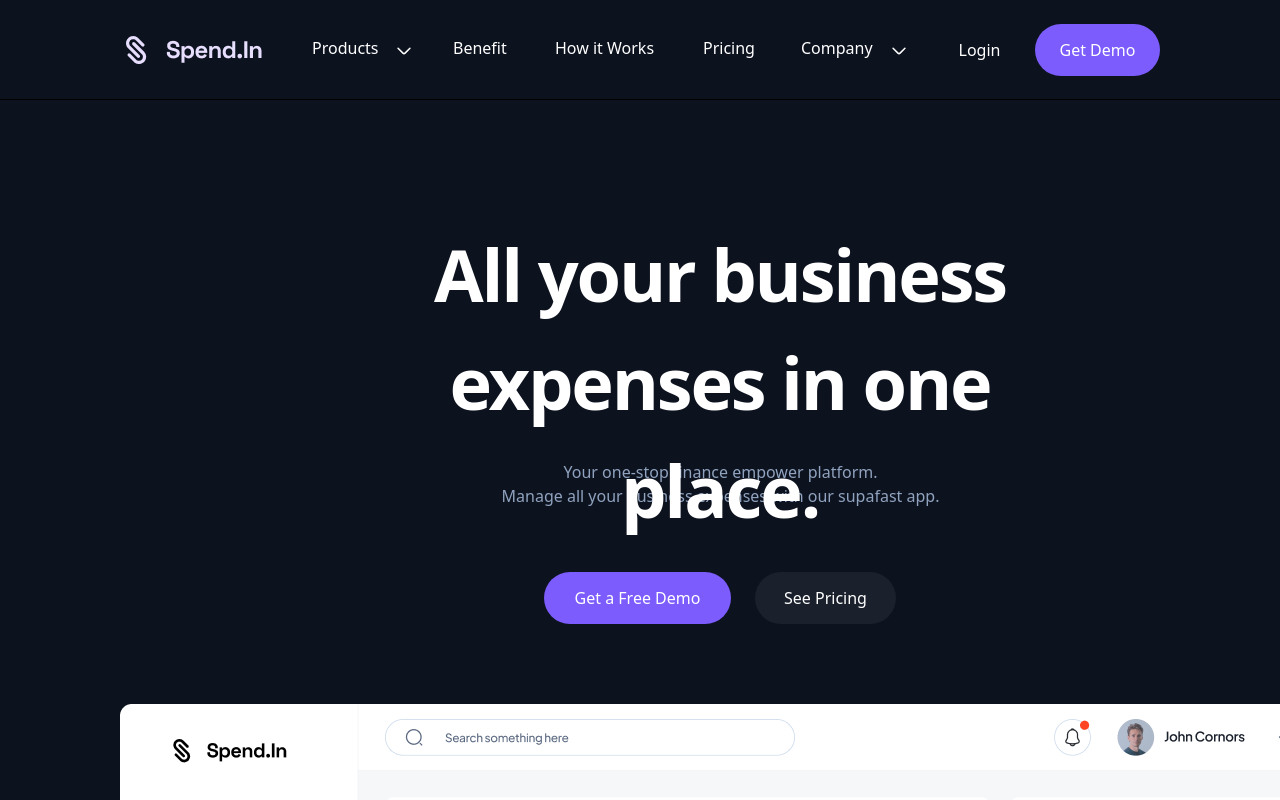
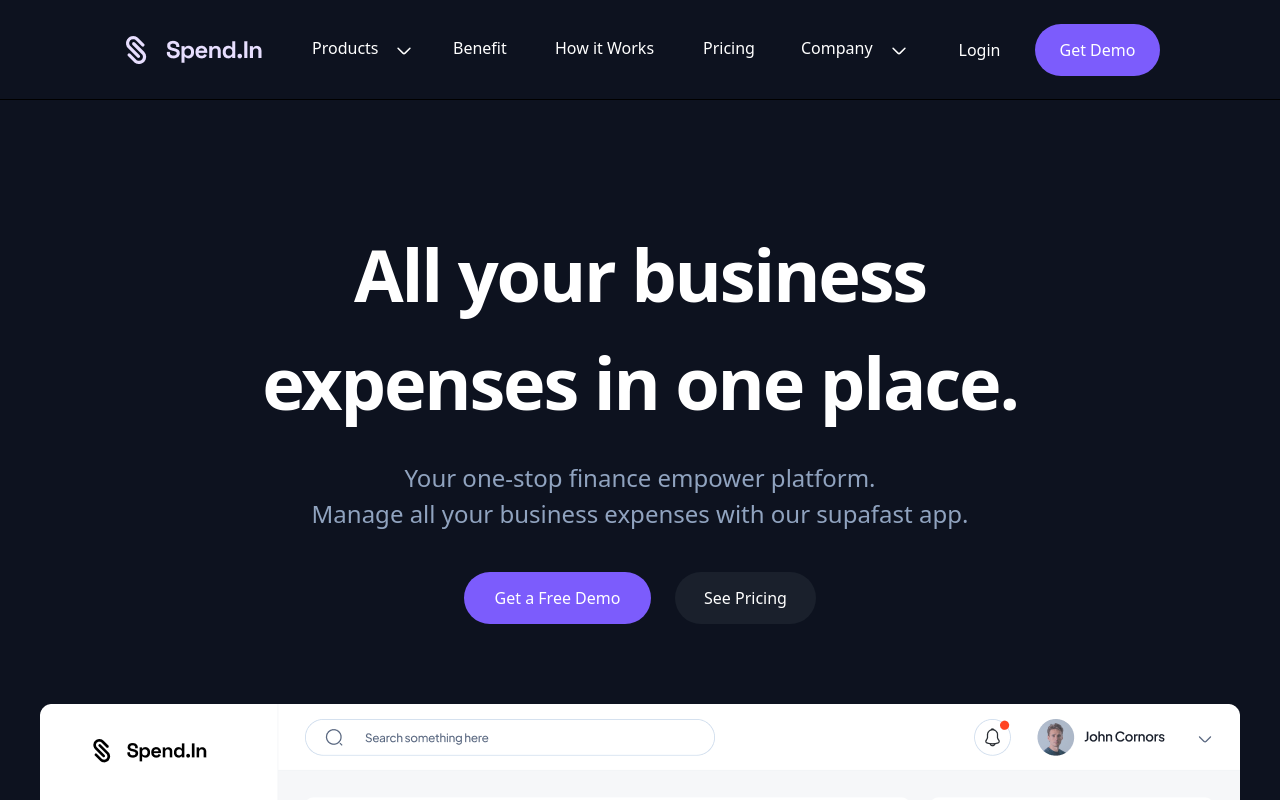
Before and after one commit to elonmelonm/spending-management-landing-page, a React (Vite) app: page / in a window 1280 px wide. Shown: the top 800 px of the page. Built offline with nearby package versions, Linux system fonts and the light colour scheme.

Commit message:
fix hero section design

```diff
--- a/src/components/HeroSection.jsx
+++ b/src/components/HeroSection.jsx
@@ -3,11 +3,18 @@ import Dashboard from '../assets/Dashboard.png';
 
 const HeroSection = () => {
     return (
-        <section className="relative w-[1440px] h-[972px] bg-secondary-700 border-b">
-            <div className="w-[1200px] h-[852.857177734375px] absolute top-[604px] left-[120px]">
-                <img src={Dashboard} alt="" />
+        <section className="relative flex flex-col items-center w-full h-[972px] px-[120px] pb-0 pt-[120px] bg-secondary-700 border-b">
+
+            <div className="flex flex-col w-full gap-6 justify-center items-center">
+                <div className="flex h-[216px] text-center text-primary-0 font-bold text-[72px] leading-[150%] tracking-[-0.03em]">
+                    All your business <br /> expenses in one place.
+                </div>
+                <div className="flex w-full h-[72px] justify-center text-[24px] text-center text-secondary-300 gap-6">
+                    <p>Your one-stop finance empower platform. <br></br> Manage all your business expenses with our supafast app.
+                    </p>
+                </div>
             </div>
-            <div className="flex w-[352px] h-[52px] absolute text-primary-0 top-[472px] left-[544px] gap-6">
+            <div className="flex w-[352px] h-[52px] mt-10 text-primary-0 gap-6">
                 <button className="w-[187px] h-[52px] bg-primary-500 border-none rounded-[30px]">
                     Get a Free Demo
                 </button>
@@ -15,12 +22,8 @@ const HeroSection = () => {
                     See Pricing
                 </button>
             </div>
-            <div className="flex w-[621px] h-[72px] justify-center text-center absolute text-secondary-300 top-[360px] left-[410px] gap-6">
-                <p>Your one-stop finance empower platform. <br></br> Manage all your business expenses with our supafast app.
-                </p>
-            </div>
-            <div className="flex w-[748px] h-[216px] justify-center text-center absolute text-primary-0 top-[120px] left-[346px] gap-6 font-bold text-[72px] leading-[150%] tracking-[-0.03em]">
-                All your business expenses in one place.
+            <div className="mt-[80px] justify-end items-end w-[1200px] h-[852">
+                <img src={Dashboard} alt="" />
             </div>
         </section>
     );
```
